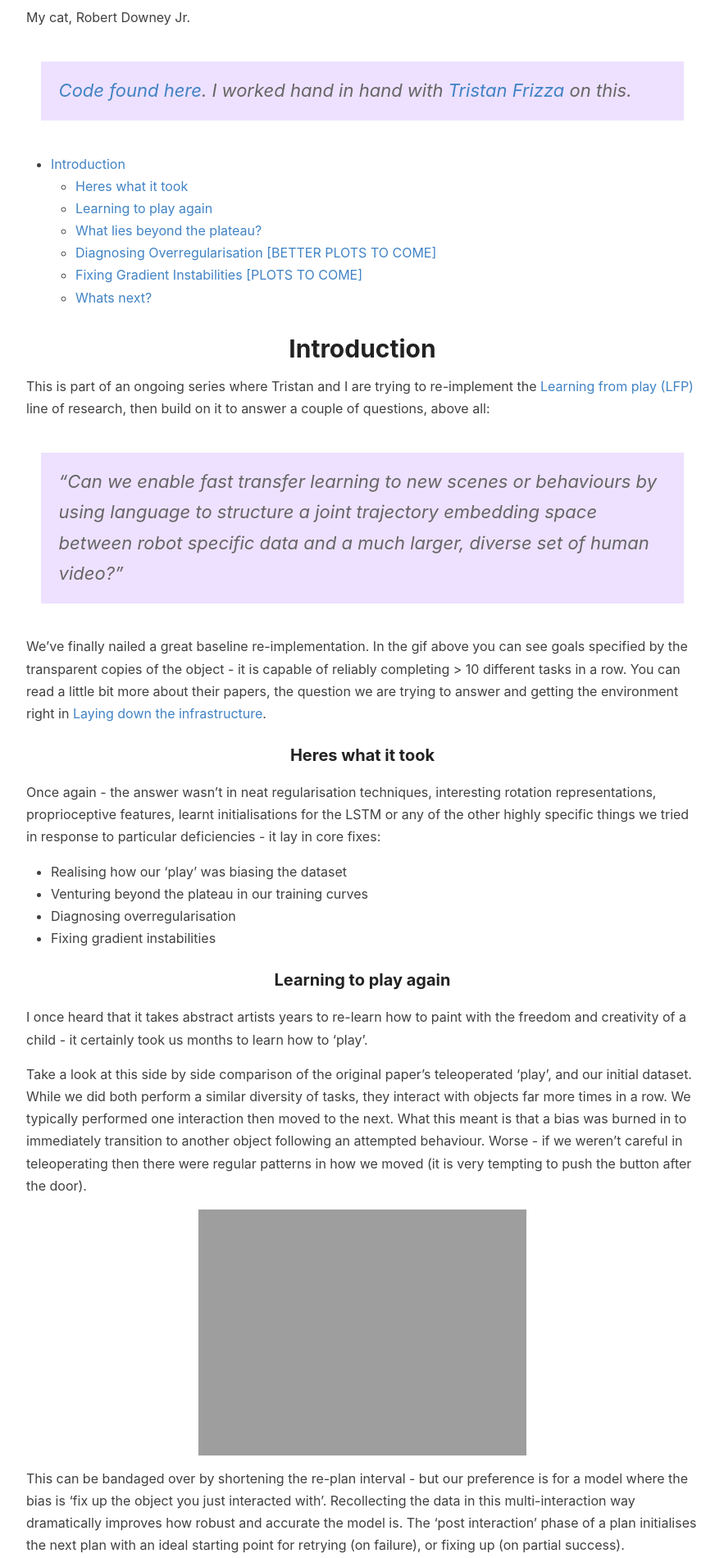
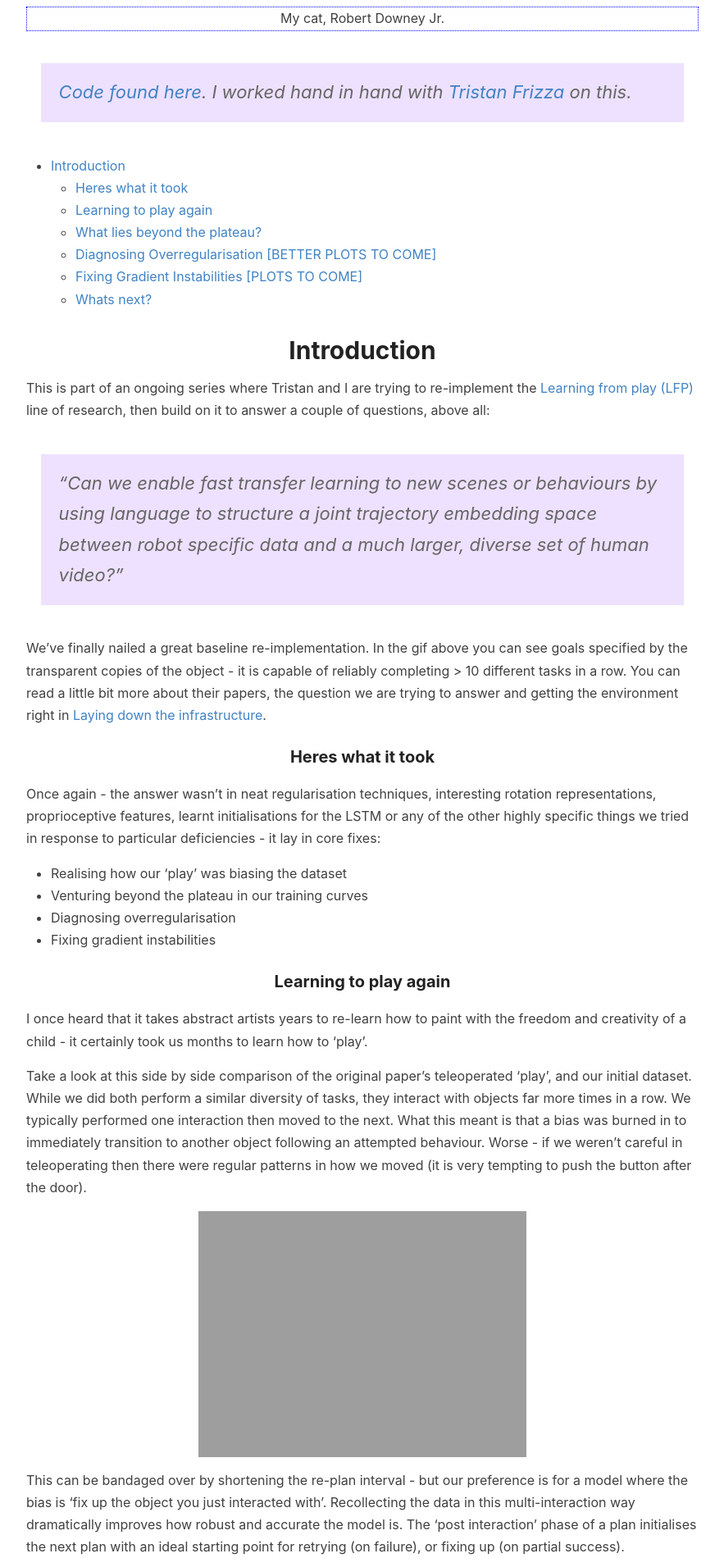
Before and after one commit to sholtodouglas/sholtodouglas.github.io, a Jekyll site: the page built from _posts/2021-01-29-Learning from Play.md, in a window 1280 px wide. Shown: the part 935-2835 px from the top of the page at 82% size, without its empty margins (198-1081 px from the left). Built offline with Jekyll 4.4.1, drawn with Linux system fonts in a browser that asks for light colours; grey boxes are pictures that could not be loaded.

Commit message:
Update style.scss

```diff
--- a/assets/style.scss
+++ b/assets/style.scss
@@ -1136,6 +1136,11 @@ Modules - reusable parts of our design
   }
 }
 
+figure figcaption {
+    border: 1px dotted blue;
+    text-align: center;
+}
+
 
 // Settled on moving the import of syntax highlighting to the bottom of the CSS
 // ... Otherwise it really bloats up the top of the CSS file and makes it difficult to find the start
```
